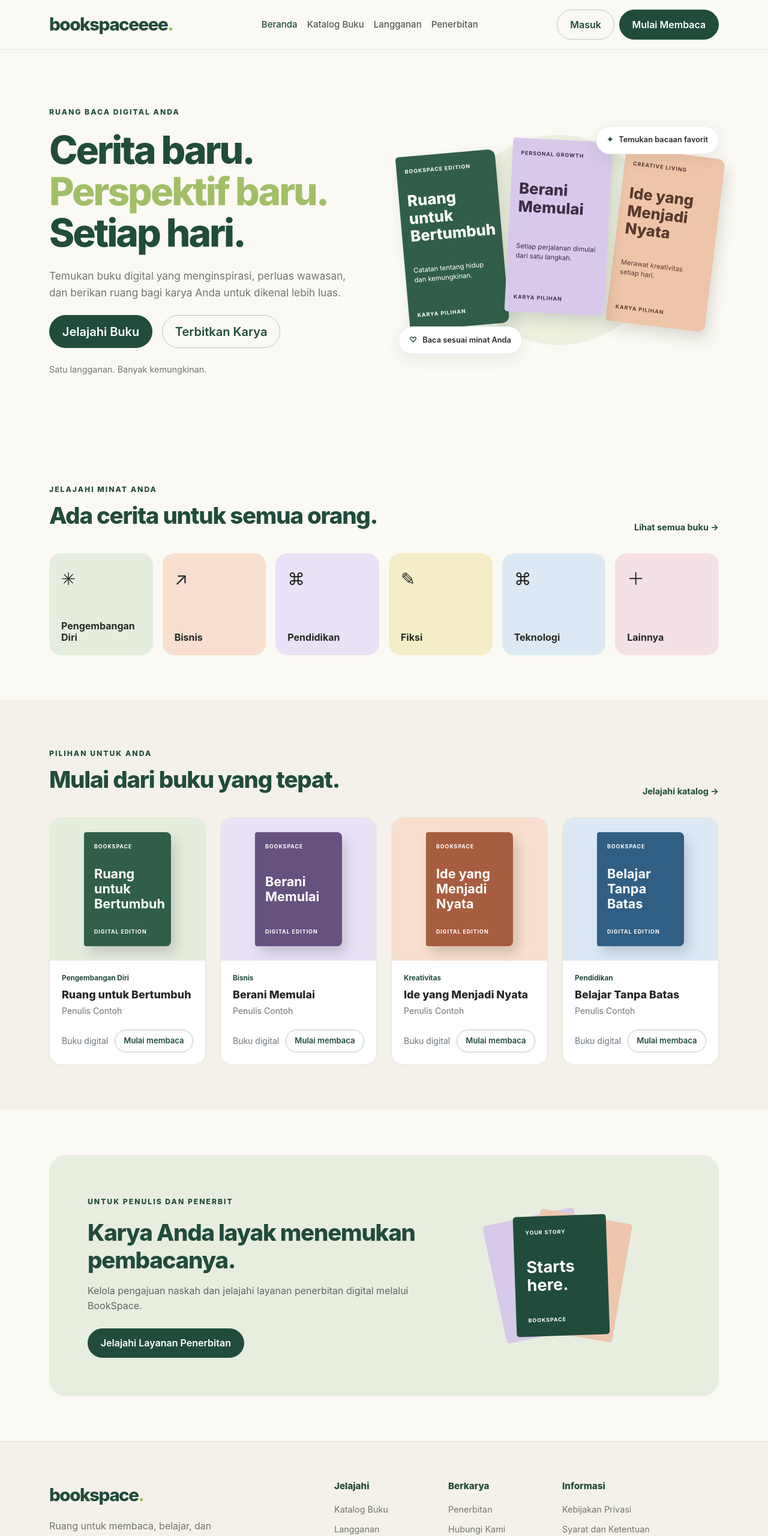
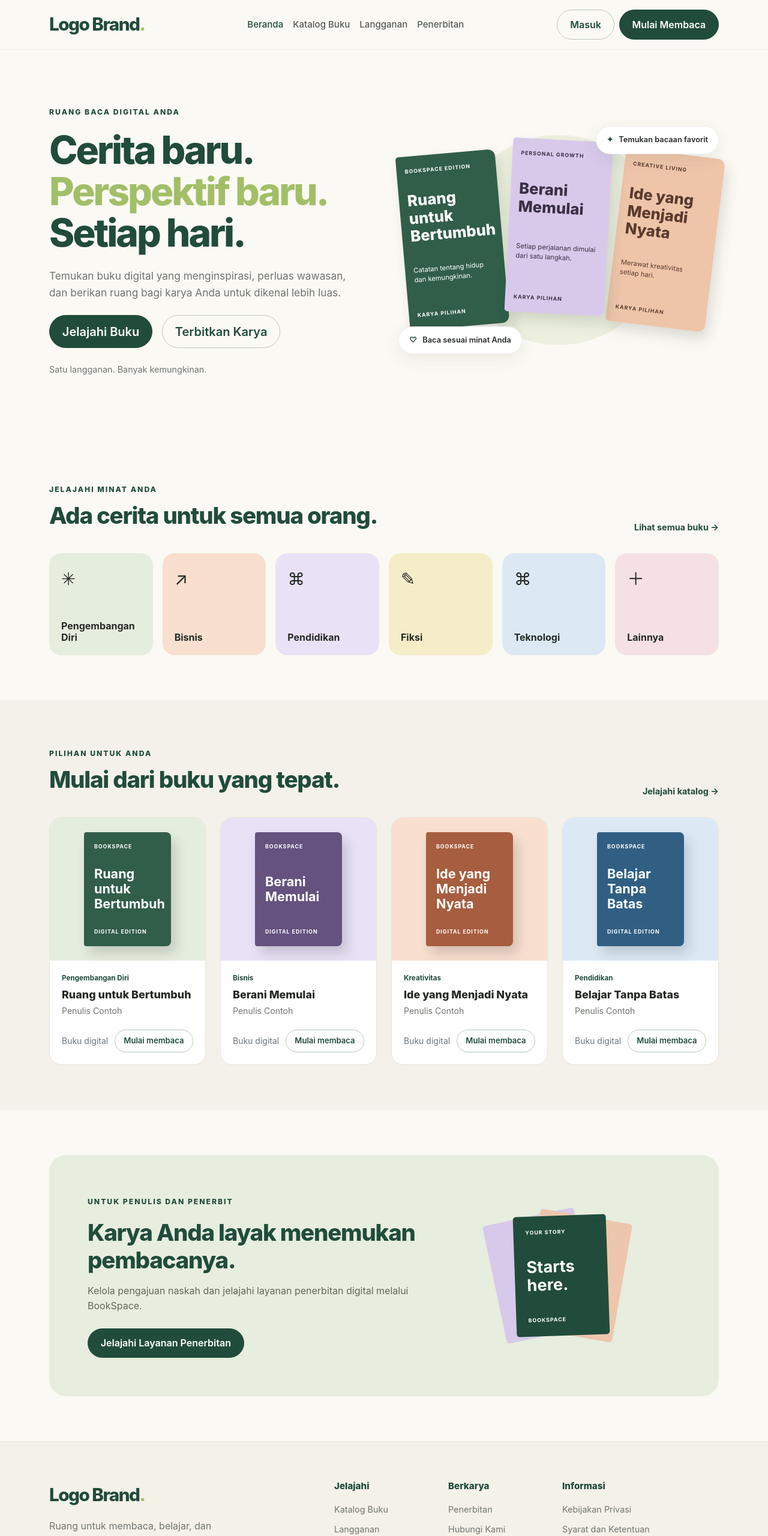
Before and after one commit to ProDev85/tokobuku, a plain HTML site: page index.html in a window 1280 px wide. Shown: the top 2560 px of the page at 60% size. Drawn offline with nearby package versions, Linux system fonts and the light colour scheme.

Commit message:
Update index.html

```diff
--- a/index.html
+++ b/index.html
@@ -24,7 +24,7 @@
       <nav class="navbar navbar-expand-lg" aria-label="Navigasi utama">
         <div class="container">
           <a class="navbar-brand brand-logo" href="index.html">
-            bookspaceeee<span>.</span>
+            Logo Brand<span>.</span>
           </a>
 
           <button
@@ -284,7 +284,7 @@
         <div class="row g-4">
           <div class="col-lg-5">
             <a class="navbar-brand brand-logo" href="index.html">
-              bookspace<span>.</span>
+              Logo Brand<span>.</span>
             </a>
 
             <p class="footer-description mt-3">
```
